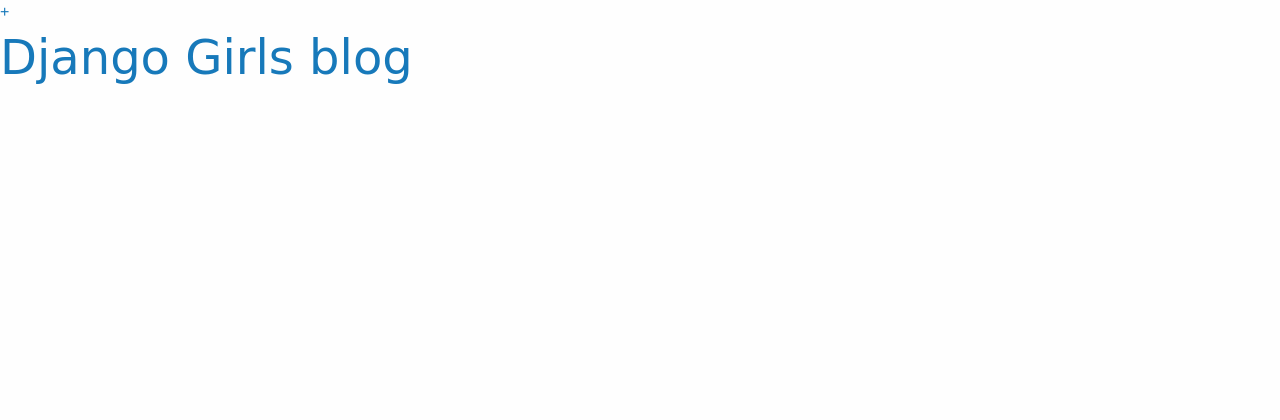
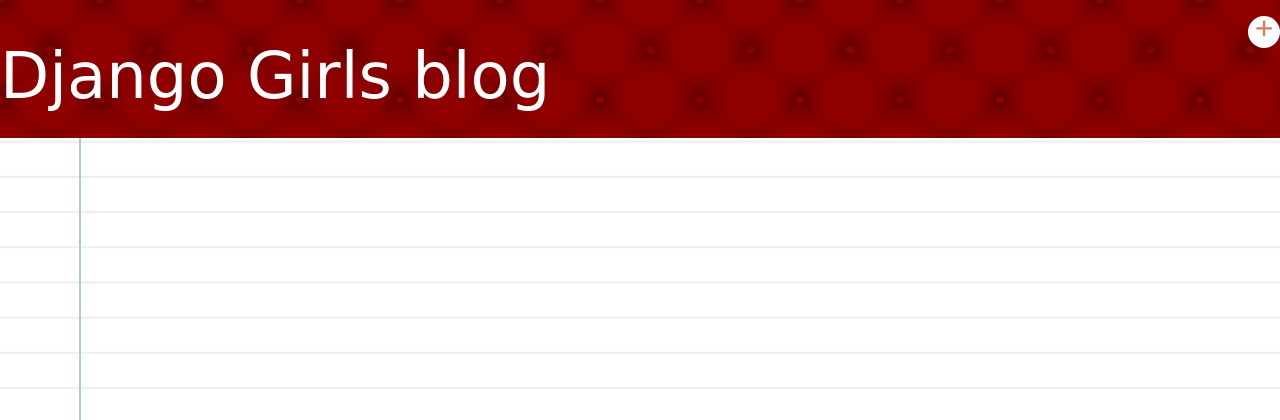
Before and after one commit to chaffron/my-first-blog, a Django app: page / in a window 1280 px wide. Shown: the top 420 px of the page. Run offline with Django 3.2, Linux system fonts and the light colour scheme; the visitor is signed in with stand-in values (Sample User, id 1); data that the repository does not hold is empty; some libraries are stand-ins or nearby versions; some web fonts are replaced.

Commit message:
CSS and layout tweaks

```diff
--- a/blog/static/css/blog.css
+++ b/blog/static/css/blog.css
@@ -1,9 +1,130 @@
+body {
+	background-color: #fff;
+	background-image:
+	linear-gradient(90deg, transparent 79px, #abced4 79px, #abced4 81px, transparent 81px),
+	linear-gradient(#eee .1em, transparent .1em);
+	background-size: 100% 2.2em;
+}
+
 h1, h2, h3 {
 	font-family: 'Galada', cursive;
 }
 
+#site-banner {
+	background-color: #dd785a;
+	background:
+		radial-gradient(hsl(0, 100%, 27%) 4%, hsl(0, 100%, 18%) 9%, hsla(0, 100%, 20%, 0) 9%) 0 0,
+		radial-gradient(hsl(0, 100%, 27%) 4%, hsl(0, 100%, 18%) 8%, hsla(0, 100%, 20%, 0) 10%) 50px 50px,
+		radial-gradient(hsla(0, 100%, 30%, 0.8) 20%, hsla(0, 100%, 20%, 0)) 50px 0,
+		radial-gradient(hsla(0, 100%, 30%, 0.8) 20%, hsla(0, 100%, 20%, 0)) 0 50px,
+		radial-gradient(hsla(0, 100%, 20%, 1) 35%, hsla(0, 100%, 20%, 0) 60%) 50px 0,
+		radial-gradient(hsla(0, 100%, 20%, 1) 35%, hsla(0, 100%, 20%, 0) 60%) 100px 50px,
+		radial-gradient(hsla(0, 100%, 15%, 0.7), hsla(0, 100%, 20%, 0)) 0 0,
+		radial-gradient(hsla(0, 100%, 15%, 0.7), hsla(0, 100%, 20%, 0)) 50px 50px,
+		linear-gradient(45deg, hsla(0, 100%, 20%, 0) 49%, hsla(0, 100%, 0%, 1) 50%, hsla(0, 100%, 20%, 0) 70%) 0 0,
+		linear-gradient(-45deg, hsla(0, 100%, 20%, 0) 49%, hsla(0, 100%, 0%, 1) 50%, hsla(0, 100%, 20%, 0) 70%) 0 0;
+	background-color: #300;
+	background-size: 100px 100px;
+	margin-bottom: 2rem;
+}
+
+#site-banner > .row {
+	position: relative;
+}
+
+#site-banner h1, #site-banner h1 a {
+	color: white;
+	font-size: 4rem;
+	padding: 2rem 0 1rem;
+
+}
+
+#site-banner .icon-add {
+	position: absolute;
+	right: 0;
+	top: 1rem;
+	display: block;
+	width: 2rem;
+	height: 2rem;
+	background-color: #fff;
+	border-radius: 50%;
+	content: "+";
+	color: #dd785a;
+	font-size: 2rem;
+	line-height: 0.8;
+	text-align: center;
+}
+
+#site-banner .icon-add:hover {
+	background-color: #492833;
+	color: #edd599;
+	transition: all 0.8s ease;
+	transform: scale(1.2);
+}
+
 article {
 	font-family: 'Poiret One', cursive;
+	font-size: 1.2rem;
+	margin-bottom: 3em;
+	color: #21170d;
+}
+
+article header {
+	position: relative;
+}
+
+article header h1 {
+	width: auto;
+	max-width: 85%;
+	font-size: 3rem;
+	color: #600;
+}
+article header h1 a {
+	color: #600;
+}
+
+article header h1 a:hover {
+	color: inherit;
+	text-decoration: underline;
+	transition: all 0.4s ease;
+}
+
+article header .button {
+	position: absolute;
+	right: 0;
+	top: 1em;
+}
+
+article time[pubdate] {
+	font-weight: bold;
+	font-style: italic;
+	color: #999;
+}
+
+article p {
+	font-size: 1.5rem;
+}
+
+.button {
+	background-color: #492833;
+	border: 3px solid #492833;
+	color: #fff;
+	text-transform: uppercase;
+	font-weight: bold;
+	font-size: 1.2rem;
+	padding: 0.5em 1em;
+}
+
+.button:hover {
+	transition: all 0.4s ease;
+	background-color: #a00;
+	border-color: #800;
+	font-weight: bold;
+	/*color: #492833;*/
+}
+
+.button.round {
+	border-radius: 1000px;
 }
 
 /*font-family: 'Mirza', cursive;*/
--- a/blog/templates/blog/base.html
+++ b/blog/templates/blog/base.html
@@ -8,15 +8,24 @@
 		<link rel="stylesheet" href="{% static 'css/blog.css' %}" />
 	</head>
 	<body>
-		<header>
+		<header id="site-banner">
+			<div class="row">
+				<div class="large-10 medium-12 medium-centered columns">
 					{% if user.is_authenticated %}
 						<a href="{% url 'post_new' %}" class="top-menu"><span class="icon-add">+</span></a>
 					{% endif %}
+					<span class="pedro"></span>
 					<h1><a href="/" title="Home">Django Girls blog</a></h1>
+				</div>
+			</div>
 		</header>
+		<div class="row">
+			<div class="large-8 medium-10 medium-centered columns">
 				<section>
 				{% block content %}
 				{% endblock %}
 				</section>
+			</div>
+		</div>
 	</body>
 </html>
--- a/blog/templates/blog/post_detail.html
+++ b/blog/templates/blog/post_detail.html
@@ -12,7 +12,7 @@
 				{{ post.title }}
 			</h1>
 			{% if user.is_authenticated %}
-				<a class="button radius round" href="{% url 'post_edit' pk=post.pk %}">Edit</a>
+				<a class="button round" href="{% url 'post_edit' pk=post.pk %}">Edit</a>
 			{% endif %}
 		</header>
 		<section itemprop="description">
--- a/blog/templates/blog/post_edit.html
+++ b/blog/templates/blog/post_edit.html
@@ -5,7 +5,7 @@
 		<h1>New post</h1>
 		<form method="post" class="post-form">{% csrf_token %}
 			{{ form.as_p }}
-			<button type="submit" class="button radius round">Save</button>
+			<button type="submit" class="button round">Save</button>
 		</form>
 	</section>
 {% endblock %}
```
Lines whose indentation alone changed are shown as unchanged.
